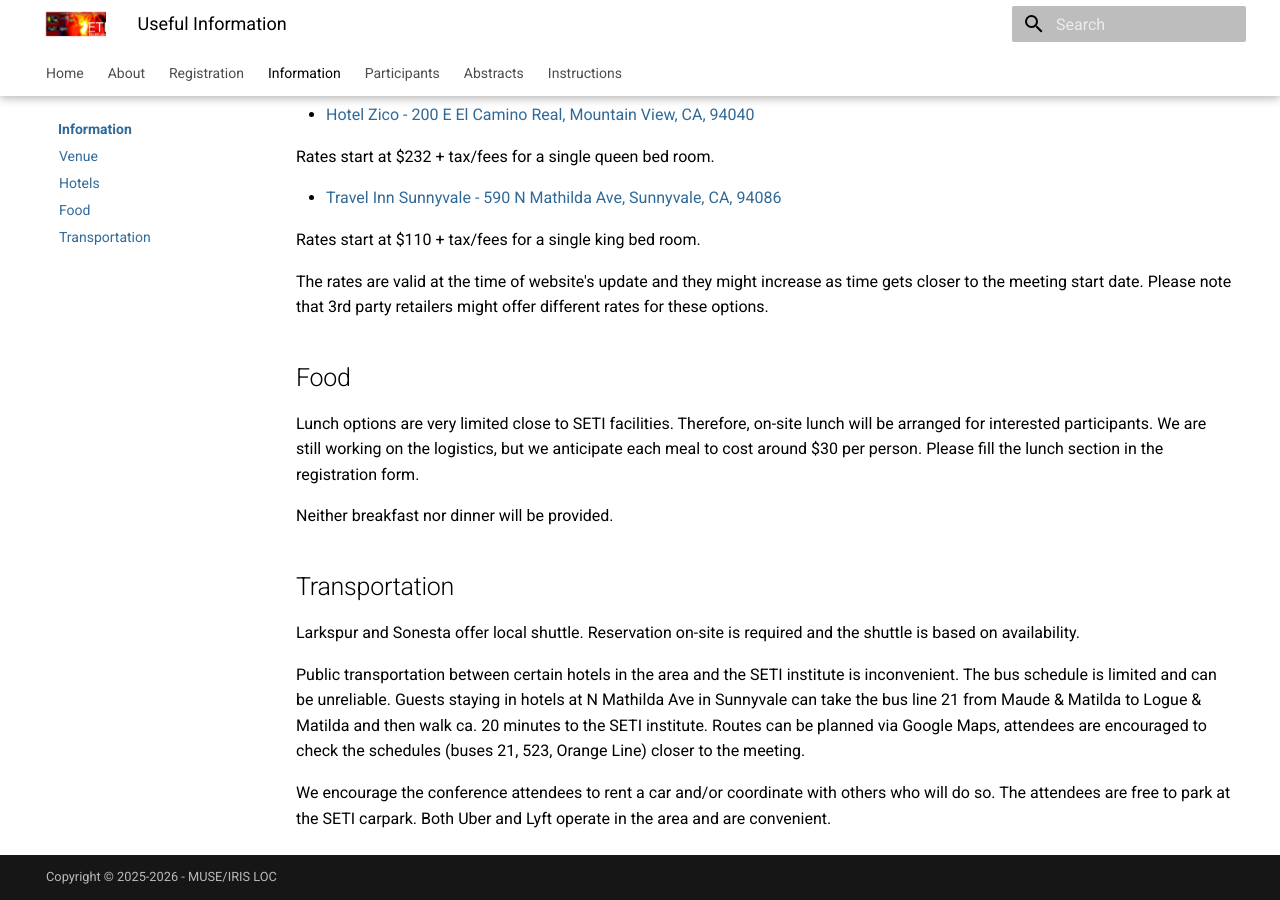
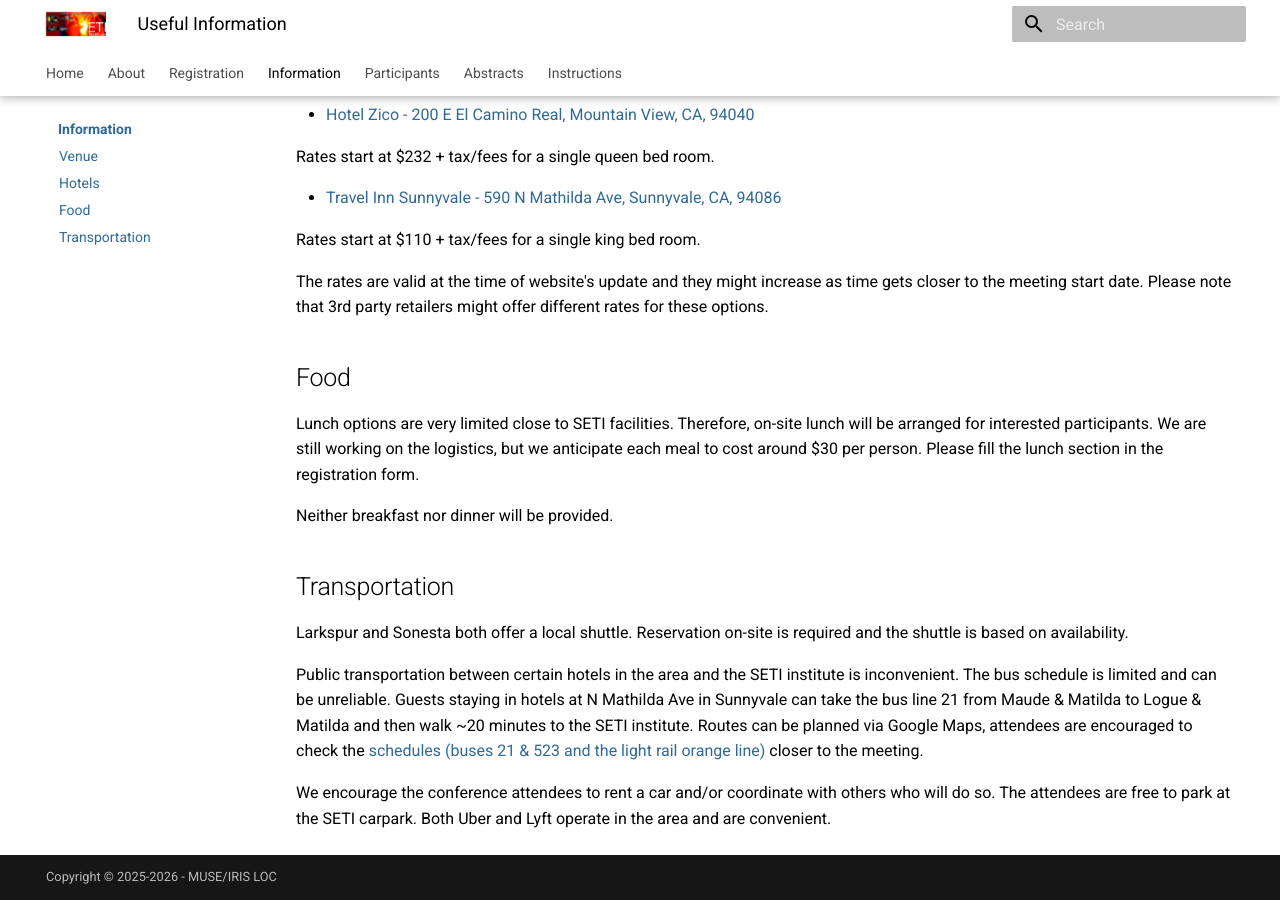
Before and after one commit to LM-SAL/iris_muse_team_meeting, an MkDocs documentation site: the page built from docs/useful_info.md, in a window 1280 px wide and 900 px high, scrolled down 1556 px. Built offline with MkDocs 1.6.1 and Material for MkDocs 9.7.7, drawn with Linux system fonts in a browser that asks for light colours.

Commit message:
extra deps for fun (#53)

```diff
--- a/docs/useful_info.md
+++ b/docs/useful_info.md
@@ -33,7 +33,8 @@
 
 Rates start at $110 + tax/fees for a single king bed room.
 
-The rates are valid at the time of website's update and they might increase as time gets closer to the meeting start date. Please note that 3rd party retailers might offer different rates for these options.
+The rates are valid at the time of website's update and they might increase as time gets closer to the meeting start date.
+Please note that 3rd party retailers might offer different rates for these options.
 
 ## Food
 
@@ -46,9 +47,13 @@
 
 ## Transportation
 
-Larkspur and Sonesta offer local shuttle. Reservation on-site is required and the shuttle is based on availability.
+Larkspur and Sonesta both offer a local shuttle.
+Reservation on-site is required and the shuttle is based on availability.
 
-Public transportation between certain hotels in the area and the SETI institute is inconvenient. The bus schedule is limited and can be unreliable. Guests staying in hotels at N Mathilda Ave in Sunnyvale can take the bus line 21 from Maude & Matilda to Logue & Matilda and then walk ca. 20 minutes to the SETI institute. Routes can be planned via Google Maps, attendees are encouraged to check the schedules (buses 21, 523, Orange Line) closer to the meeting.
+Public transportation between certain hotels in the area and the SETI institute is inconvenient.
+The bus schedule is limited and can be unreliable.
+Guests staying in hotels at N Mathilda Ave in Sunnyvale can take the bus line 21 from Maude & Matilda to Logue & Matilda and then walk ~20 minutes to the SETI institute.
+Routes can be planned via Google Maps, attendees are encouraged to check the [schedules (buses 21 & 523 and the light rail orange line)](https://www.vta.org/go/routes) closer to the meeting.
 
 We encourage the conference attendees to rent a car and/or coordinate with others who will do so.
 The attendees are free to park at the SETI carpark.
--- a/requirements.txt
+++ b/requirements.txt
@@ -1,5 +1,7 @@
 mkdocs
+mkdocs-material-extensions
 mkdocs-material[imaging]
 mkdocs-minify-plugin
+mkdocs-redirects
 mkdocs-spellcheck[all]
 mkdocs-table-reader-plugin @ git+https://github.com/timvink/mkdocs-table-reader-plugin.git
```
